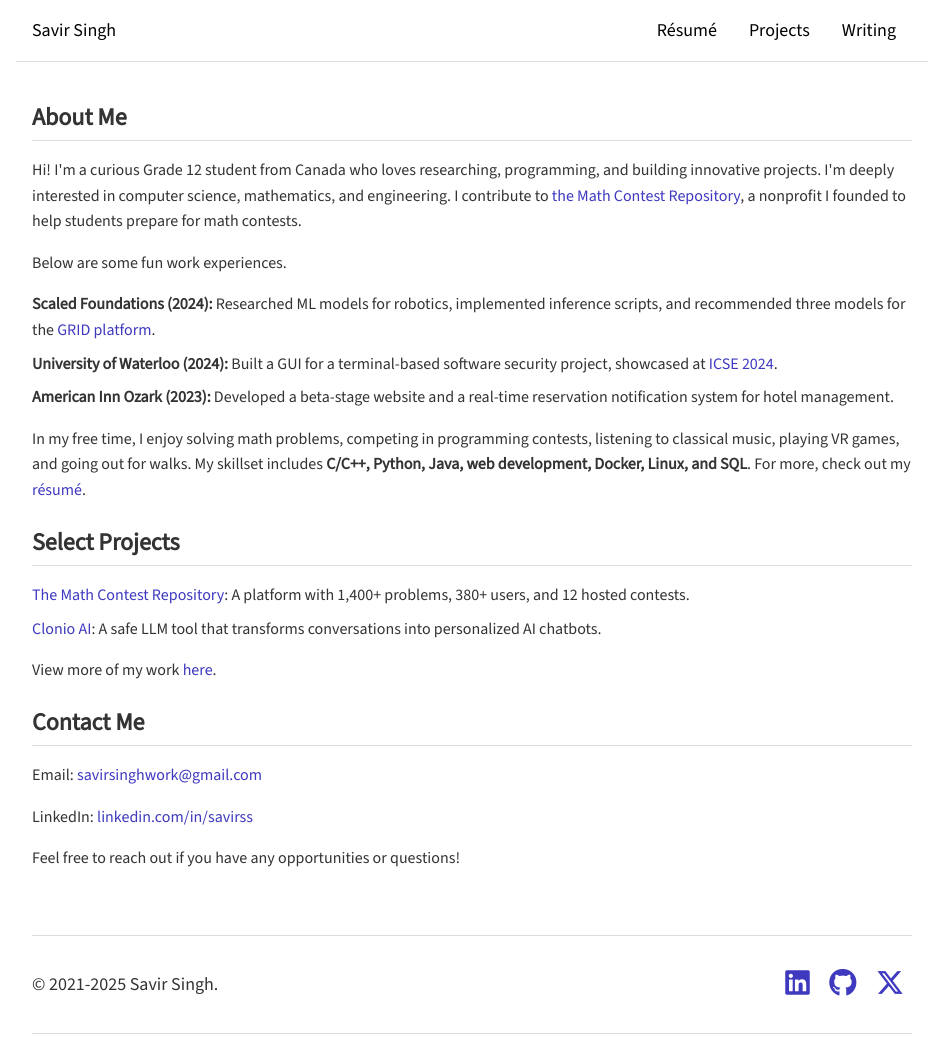
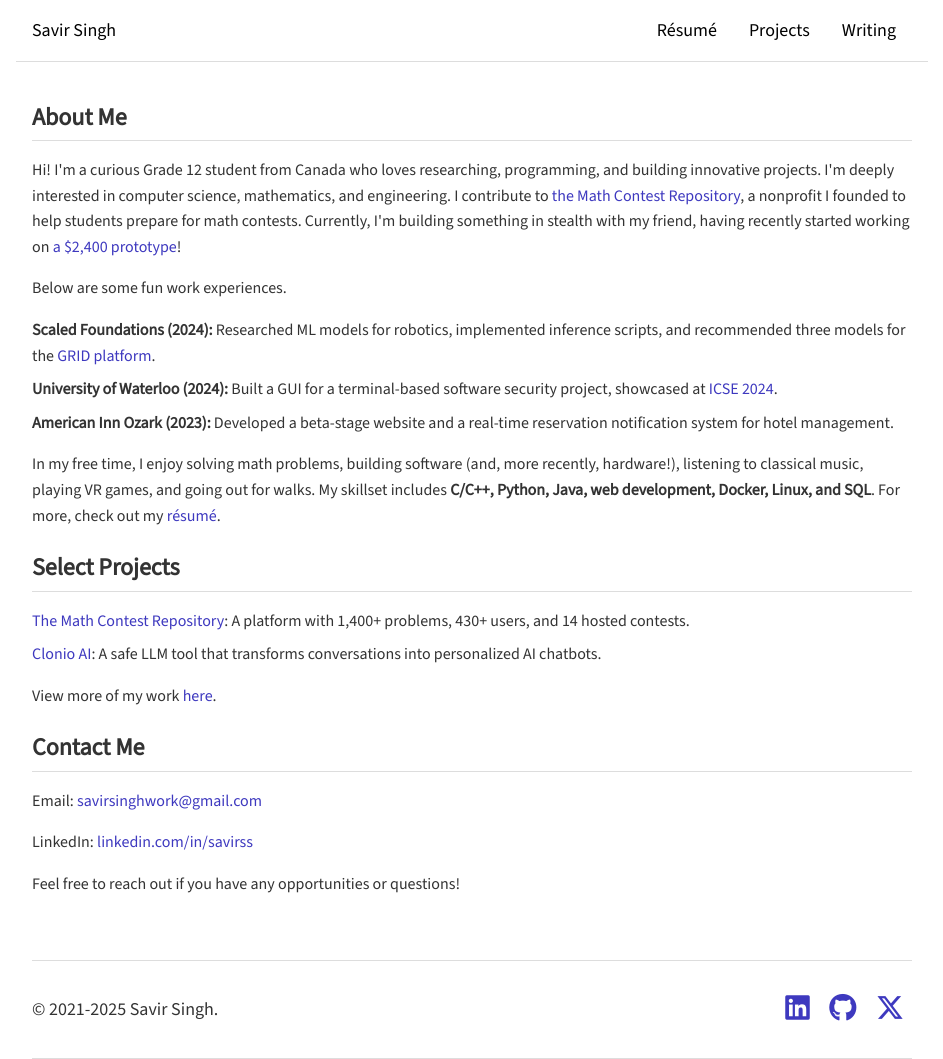
Before and after one commit to savirsingh/savirsingh.github.io, a Jekyll site: the page built from index.html, in a window 1280 px wide. Shown: the whole page, without its empty margins (168-1111 px from the left). Built offline with Jekyll 4.4.1, drawn with Linux system fonts in a browser that asks for light colours; the list of posts is cut into pages by our own code; before the commit the page ends 1034 px from its top, so only the background shows below that.

Commit message:
Update index.html

```diff
--- a/index.html
+++ b/index.html
@@ -5,20 +5,20 @@
 
 <section id="about">
     <h2>About Me</h2>
-    <p>Hi! I'm a curious Grade 12 student from Canada who loves researching, programming, and building innovative projects. I'm deeply interested in computer science, mathematics, and engineering. I contribute to <a href="https://mathcontestrepository.pythonanywhere.com/user/savir">the Math Contest Repository</a>, a nonprofit I founded to help students prepare for math contests.</p>
+    <p>Hi! I'm a curious Grade 12 student from Canada who loves researching, programming, and building innovative projects. I'm deeply interested in computer science, mathematics, and engineering. I contribute to <a href="https://mathcontestrepository.pythonanywhere.com/user/savir">the Math Contest Repository</a>, a nonprofit I founded to help students prepare for math contests. Currently, I'm building something in stealth with my friend, having recently started working on <a href="https://linkedin.com/in/savirss">a $2,400 prototype</a>!</p>
     <p>Below are some fun work experiences.</p>
     <ul>
         <li><strong>Scaled Foundations (2024):</strong> Researched ML models for robotics, implemented inference scripts, and recommended three models for the <a href="https://scaledfoundations.ai">GRID platform</a>.</li>
         <li><strong>University of Waterloo (2024):</strong> Built a GUI for a terminal-based software security project, showcased at <a href="https://conf.researchr.org/home/icse-2024">ICSE 2024</a>.</li>
         <li><strong>American Inn Ozark (2023):</strong> Developed a beta-stage website and a real-time reservation notification system for hotel management.</li>
     </ul>
-    <p>In my free time, I enjoy solving math problems, competing in programming contests, listening to classical music, playing VR games, and going out for walks. My skillset includes <strong>C/C++, Python, Java, web development, Docker, Linux, and SQL</strong>. For more, check out my <a href="/resume">résumé</a>.</p>
+    <p>In my free time, I enjoy solving math problems, building software (and, more recently, hardware!), listening to classical music, playing VR games, and going out for walks. My skillset includes <strong>C/C++, Python, Java, web development, Docker, Linux, and SQL</strong>. For more, check out my <a href="/resume">résumé</a>.</p>
 </section>
 
 <section id="projects">
     <h2>Select Projects</h2>
     <ul>
-        <li><a href="https://mathcontestrepository.pythonanywhere.com">The Math Contest Repository</a>: A platform with 1,400+ problems, 380+ users, and 12 hosted contests.</li>
+        <li><a href="https://mathcontestrepository.pythonanywhere.com">The Math Contest Repository</a>: A platform with 1,400+ problems, 430+ users, and 14 hosted contests.</li>
         <li><a href="https://clonioai.guessoword.com">Clonio AI</a>: A safe LLM tool that transforms conversations into personalized AI chatbots.</li>
     </ul>
     <p>View more of my work <a href="/projects">here</a>.</p>
```
